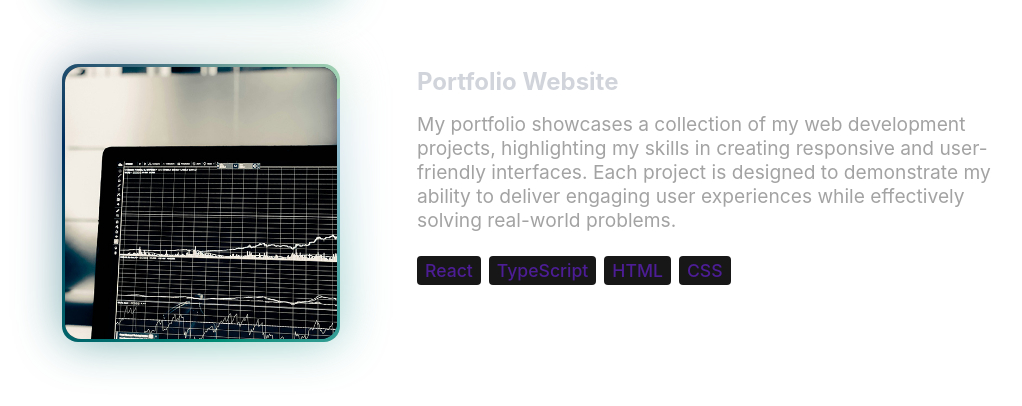
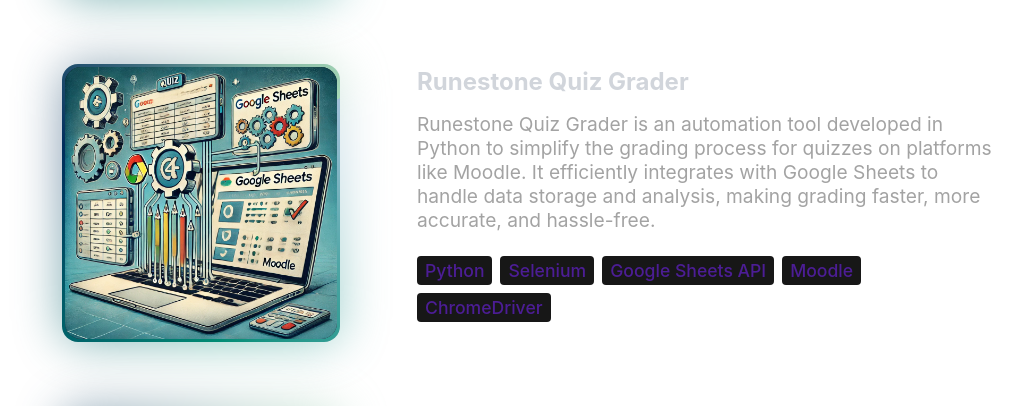
Before and after one commit to nberdi/Portfolio-Website, a React (Vite) app: page / in a window 1280 px wide. Shown: the part 3042-3448 px from the top of the page, without its empty margins (111-1133 px from the left). Built offline with nearby package versions, Linux system fonts and the light colour scheme.

Commit message:
added runestone quiz grader project

```diff
--- a/src/constants/index.ts
+++ b/src/constants/index.ts
@@ -1,6 +1,7 @@
 import blackjack from "../assets/projects/blackjack.jpg";
 import hangman from "../assets/projects/hangman.jpg";
 import powergym from "../assets/projects/powergym.jpg";
+import runestone_quiz_grader from "../assets/projects/runestone-quiz-grader.webp";
 import project3 from "../assets/projects/portfolio.jpg";
 
 export const INTRODUCTION = `I'm a passionate Computer Science student and aspiring software engineer with a focus on full stack development. I create clean, scalable, and user-friendly web applications using technologies like Python, JavaScript, and React. I love solving real-world problems through code and aim to develop solutions that make a difference. Let's build something impactful together!`;
@@ -65,7 +66,7 @@ export const PROJECTS = [
     link: "https://github.com/nberdi/BlackJack_Game",
     description:
       "Blackjack is a card game where players try to get a hand value of 21 or close to it without exceeding 21. Face cards are worth 10, aces are 1 or 11, and other cards are their face value. Players compete against the dealer to have the higher hand without busting.",
-    technologies: ["Python"],
+    technologies: ["Python", "Pygame"]
   },
   {
     title: "Hangman",
@@ -73,7 +74,7 @@ export const PROJECTS = [
     link: "https://nberdi.github.io/Hangman/",
     description:
       "Hangman is a word-guessing game where players guess letters to reveal a hidden word. Incorrect guesses add parts to a stick figure, and the game is lost if the figure is completed before the word is guessed. Players aim to guess the word with the fewest mistakes to avoid 'hanging' the stick figure.",
-    technologies: ["JavaScript", "HTML", "CSS", "Bootstrap"],
+    technologies: ["JavaScript", "HTML", "CSS", "Bootstrap"]
   },
   {
     title: "Power Gym",
@@ -81,14 +82,22 @@ export const PROJECTS = [
     link: "https://github.com/nberdi/Power_Gym",
     description:
       "Power Gym offers personalized schedules for weight gain and exercise routines. To obtain a schedule, a user can take a brief quiz, and based on their responses, the website will generate a customized plan for them. Subsequently, the user can access and watch instructional videos to guide them through the recommended exercises.",
-    technologies: ["JavaScript", "HTML", "CSS", "Bootstrap"],
+    technologies: ["JavaScript", "HTML", "CSS", "Bootstrap"]
+  },
+  {
+    title: "Runestone Quiz Grader",
+    image: runestone_quiz_grader,
+    link: "https://github.com/nberdi/Runestone-Quiz-Grader",
+    description:
+    "Runestone Quiz Grader is an automation tool developed in Python to simplify the grading process for quizzes on platforms like Moodle. It efficiently integrates with Google Sheets to handle data storage and analysis, making grading faster, more accurate, and hassle-free.",
+    technologies: ["Python", "Selenium", "Google Sheets API", "Moodle", "ChromeDriver"]
   },
   {
     title: "Portfolio Website",
     image: project3,
-    link: "",
+    link: "https://github.com/nberdi/Portfolio-Website",
     description:
       "My portfolio showcases a collection of my web development projects, highlighting my skills in creating responsive and user-friendly interfaces. Each project is designed to demonstrate my ability to deliver engaging user experiences while effectively solving real-world problems.",
-    technologies: ["React", "TypeScript", "HTML", "CSS"],
+    technologies: ["React", "TypeScript", "HTML", "CSS"]
   },
 ];
```
